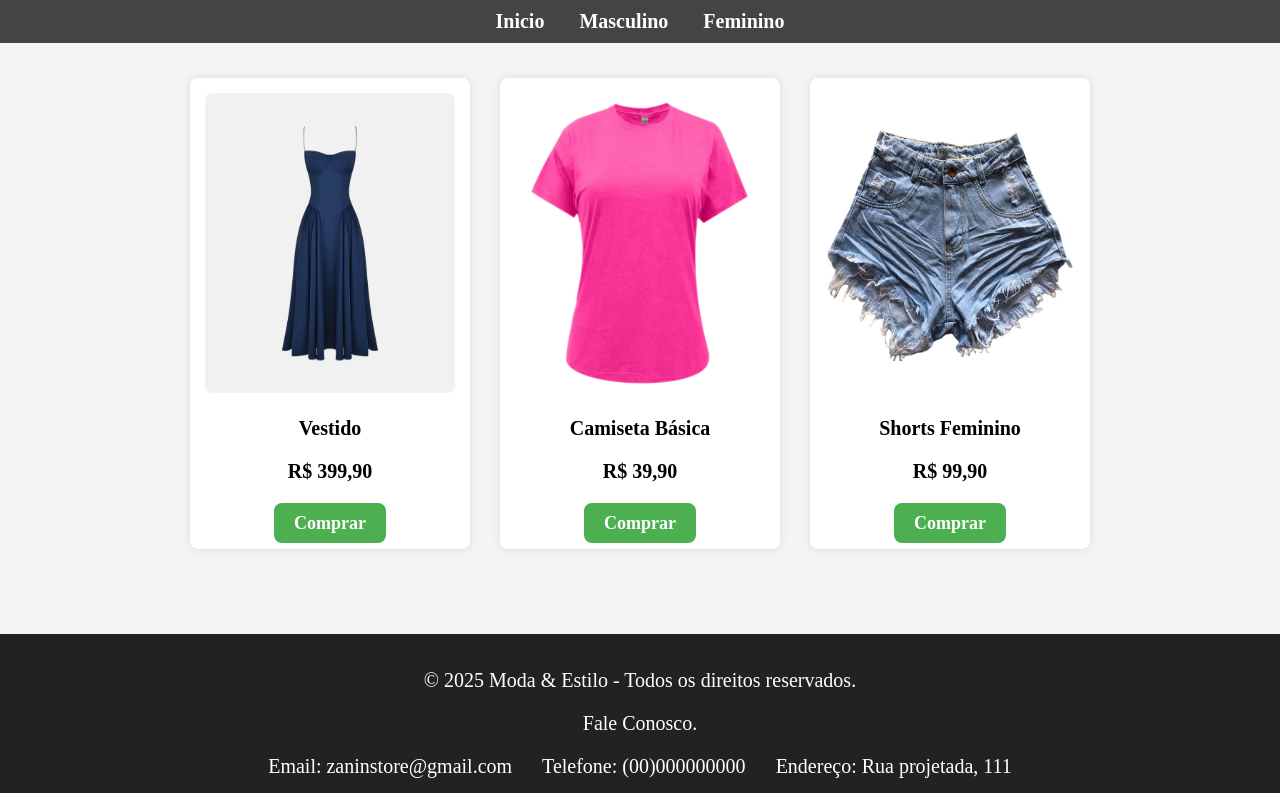
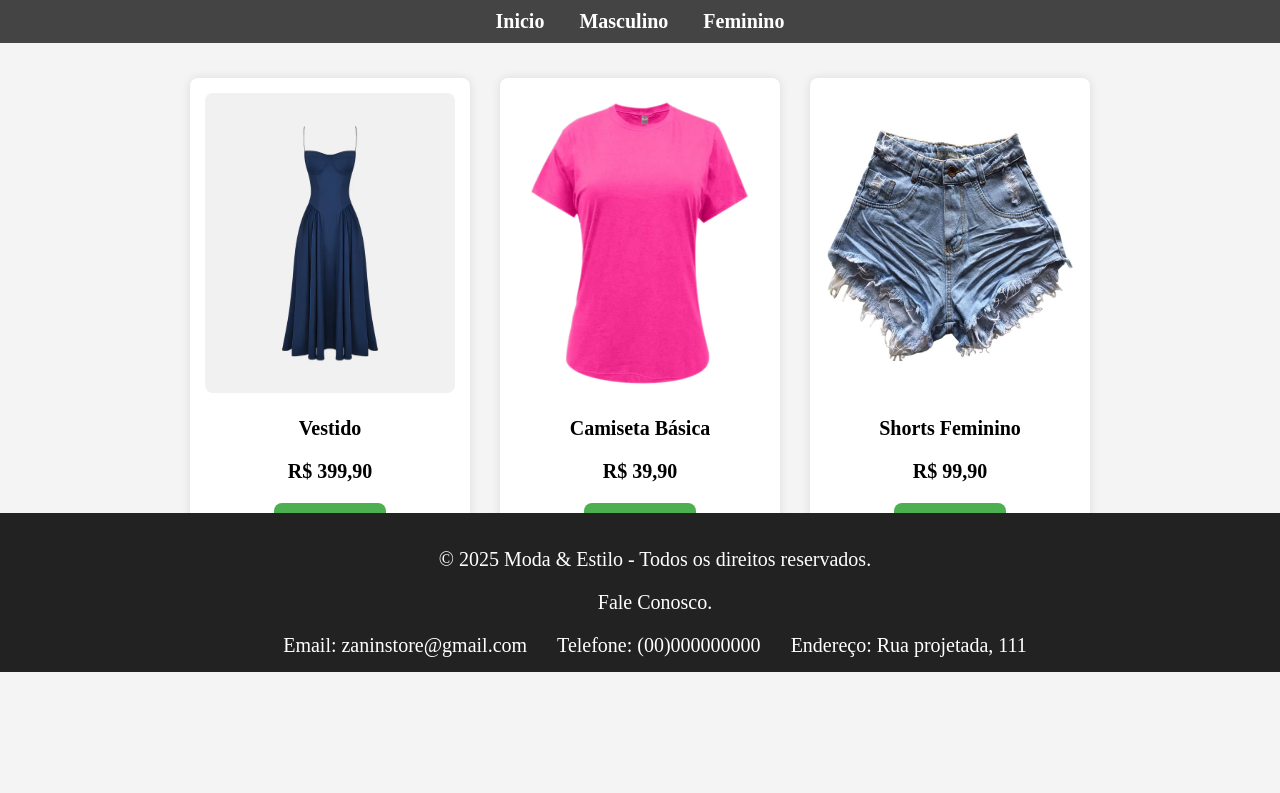
Before and after one commit to MiguelCamiloUnifeob/htmll, a plain HTML site: page feminino.html in a window 1280 px wide. Shown: the part 128-921 px from the top of the page. After the commit the page ends 800 px from the top, so only its background shows below. Drawn offline with Linux system fonts and the light colour scheme.

Commit message:
footer novo dnv

```diff
--- a/feminino.css
+++ b/feminino.css
@@ -83,12 +83,15 @@ nav a {
 }
 
 footer {
+  position: fixed;
+  bottom: 0;
+  left: 0;
+  width: 100%;
   background-color: #222;
   color: white;
   text-align: center;
   padding: 15px;
   font-size: 20px;
-  margin-top: 50px;
 
 }
 
--- a/index.css
+++ b/index.css
@@ -34,6 +34,10 @@ nav a {
 
 
 footer {
+  position: fixed;
+  bottom: 0;
+  left: 0;
+  width: 100%;
   background-color: #222;
   color: white;
   text-align: center;
--- a/masculino.css
+++ b/masculino.css
@@ -83,12 +83,15 @@ nav a {
 }
 
 footer {
+  position: fixed;
+  bottom: 0;
+  left: 0;
+  width: 100%;
   background-color: #222;
   color: white;
   text-align: center;
   padding: 15px;
   font-size: 20px;
-  margin-top: 50px;
 
 }
 
```
